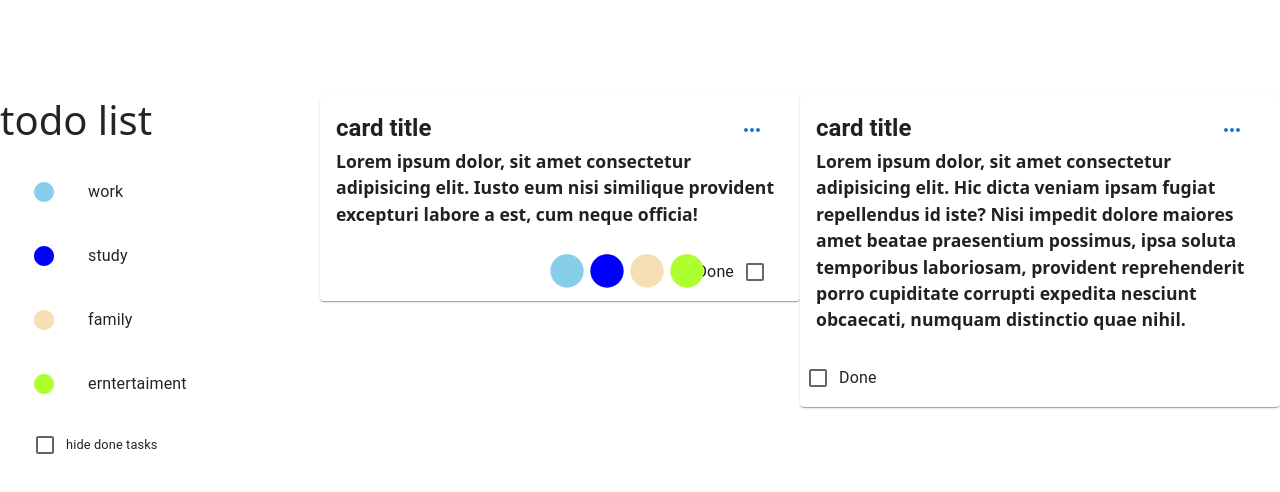
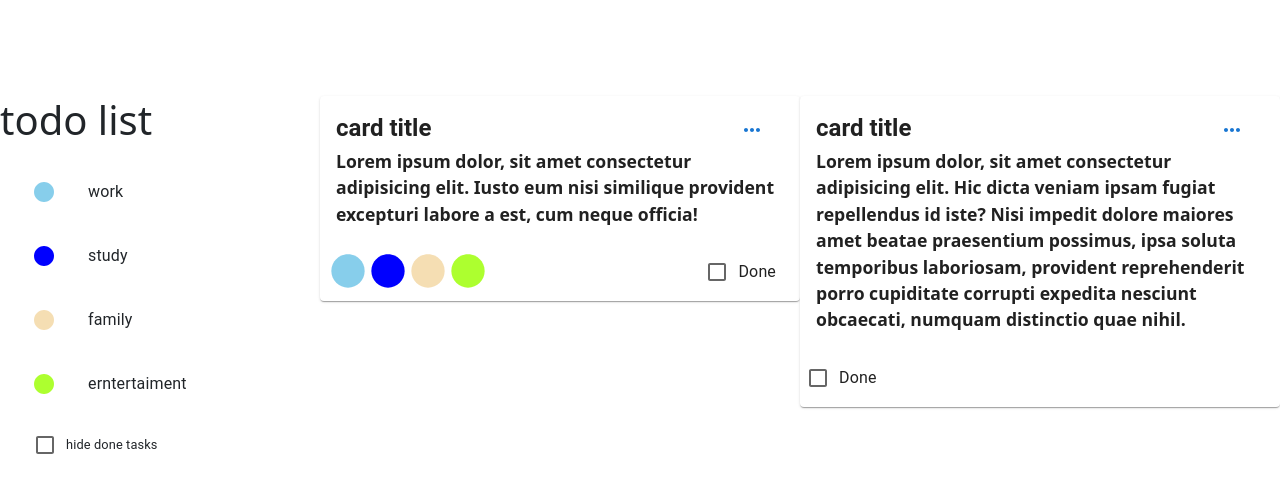
Before and after one commit to ams1320/todo-app, a Next.js app: page / in a window 1280 px wide. Shown: the top 492 px of the page. Built offline with nearby package versions, Linux system fonts and the light colour scheme.

Commit message:
make direction right

```diff
--- a/comps/card.js
+++ b/comps/card.js
@@ -23,8 +23,9 @@ const Cards = () => {
                                 </Stack>
                                 <Typography variant='p' sx={{ paddingTop: 10, fontSize: "1.1rem", fontWeight: "600" }}>Lorem ipsum dolor, sit amet consectetur adipisicing elit. Iusto eum nisi similique provident excepturi labore a est, cum neque officia!</Typography>
                             </CardContent>
-                            <CardActions sx={{ direction: "rtl" }}>
-                                <Stack direction='row-reverse' justifyContent="space-between">
+                            <CardActions sx={{display:"grid"}}>
+                                <Stack direction="row" justifyContent="space-between">
+                                    <Box>
 
                                         {list.map((tit) => (
                                             tit == "work" ? <Circle sx={{ color: "skyblue", fontSize: "2.5rem" }} titleAccess='work' /> :
@@ -32,6 +33,7 @@ const Cards = () => {
                                                     tit == "family" ? <Circle sx={{ color: "wheat", fontSize: "2.5rem" }} titleAccess='family' /> :
                                                         <Circle sx={{ color: "greenyellow", fontSize: "2.5rem" }} titleAccess='entertainment' />
                                         ))}
+                                    </Box>
 
                                     <FormGroup >
                                         <FormControlLabel control={<Checkbox onClick={() => {
```
Lines whose indentation alone changed are shown as unchanged.
